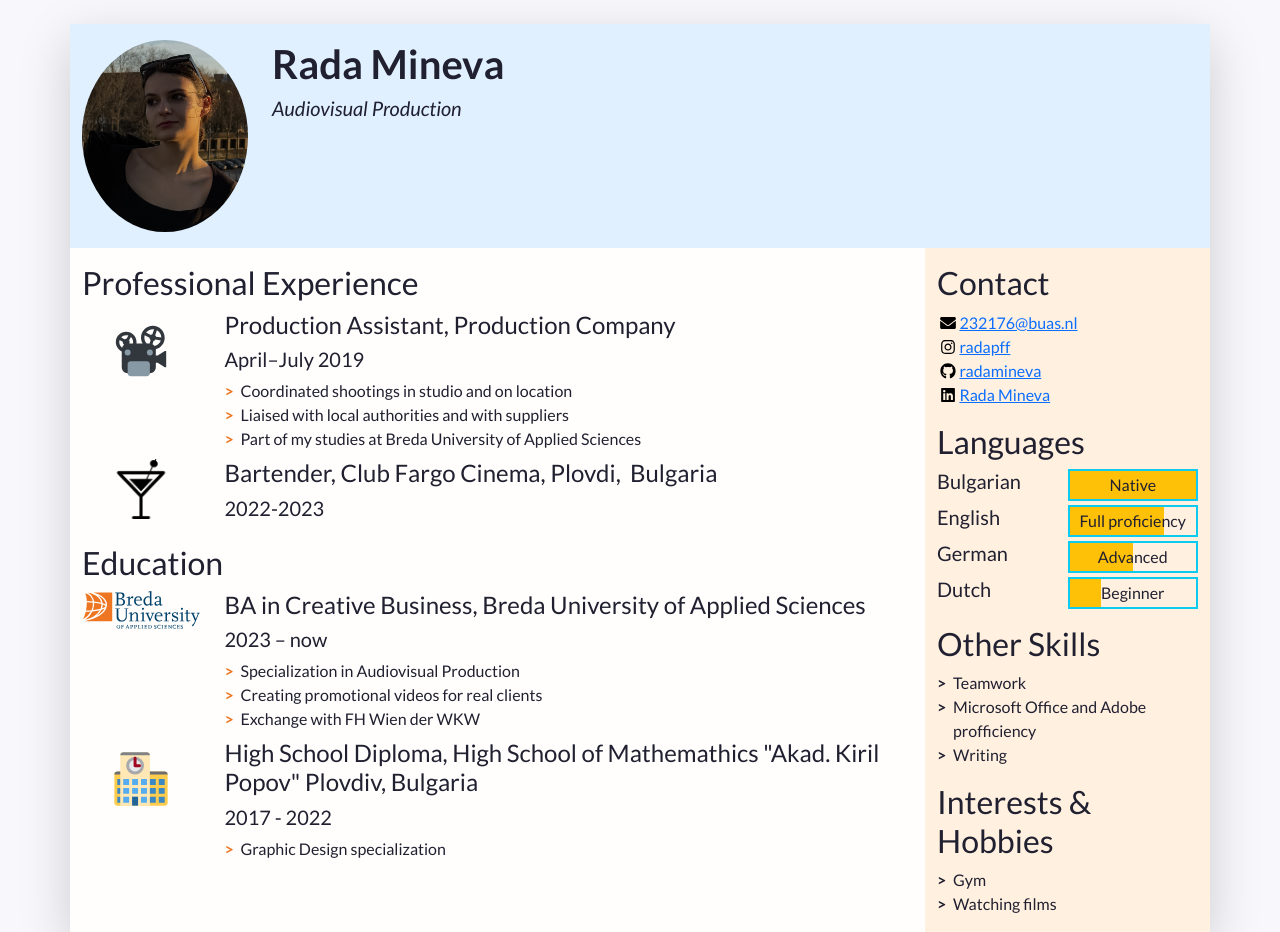
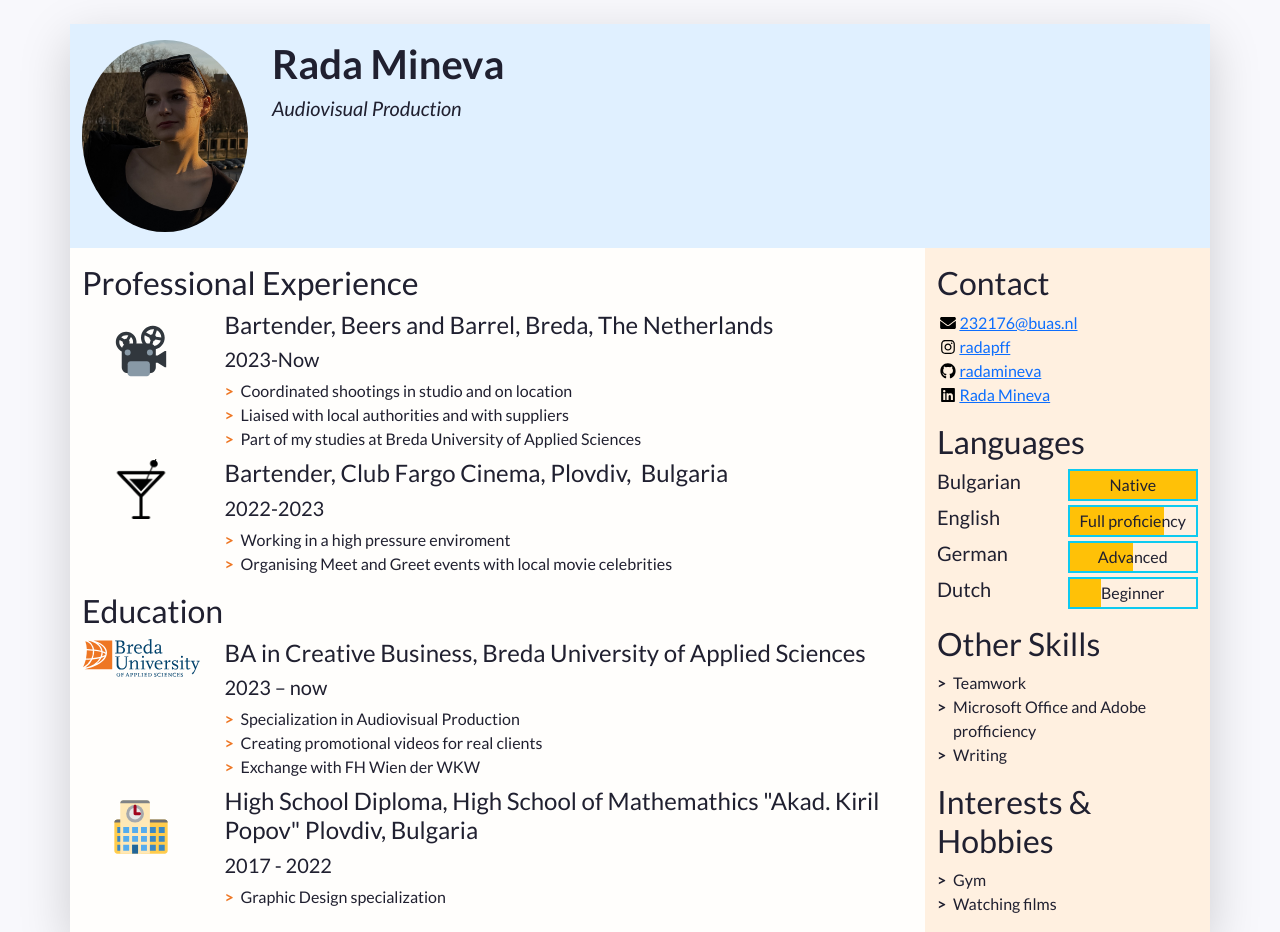
Before and after one commit to radamineva/radamineva_232176_CV, a plain HTML site: page index.html in a window 1280 px wide. Shown: the top 932 px of the page. Drawn offline with nearby package versions, Linux system fonts and the light colour scheme.

Commit message:
experience update

```diff
--- a/index.html
+++ b/index.html
@@ -84,8 +84,8 @@
                   <img class="biography-logo mw-100 d-block mx-auto" src="images/employers/projector.svg" alt="Company logo" width="80">
                 </div>
                 <div class="biography-contents col-9 col-sm-10 col-md-9 col-lg-10">
-                  <h4>Production Assistant, Production Company</h4>
-                  <h5>April&ndash;July 2019</h5>
+                  <h4>Bartender, Beers and Barrel, Breda, The Netherlands&nbsp; &nbsp;</h4>
+                  <h5>2023-Now&nbsp;&nbsp;</h5>
                   <!-- Use the list below to talk about your achievements -->
                   <ul class="biography-details list-unstyled">
                     <li>Coordinated shootings in studio and on location</li>
@@ -102,8 +102,12 @@
                   <img class="biography-logo mw-100 d-block mx-auto" src="images/employers/bartendingicon.png" alt="Company logo" width="60" height="60">
                 </div>
                 <div class="biography-contents col-9 col-sm-10 col-md-9 col-lg-10">
-                  <h4>Bartender, Club Fargo Cinema, Plovdi,&nbsp; Bulgaria</h4>
+                  <h4>Bartender, Club Fargo Cinema, Plovdiv,&nbsp; Bulgaria</h4>
                   <h5>2022-2023</h5>
+					  <ul class="biography-details list-unstyled">
+						  <li>Working in a high pressure enviroment</li>
+					<li>Organising Meet and Greet events with local movie celebrities</li>
+					</ul>
                   <!-- This entry doesn't have a list of achievements, but you can copy-paste the one from above -->
                 </div>
               </li>
```
